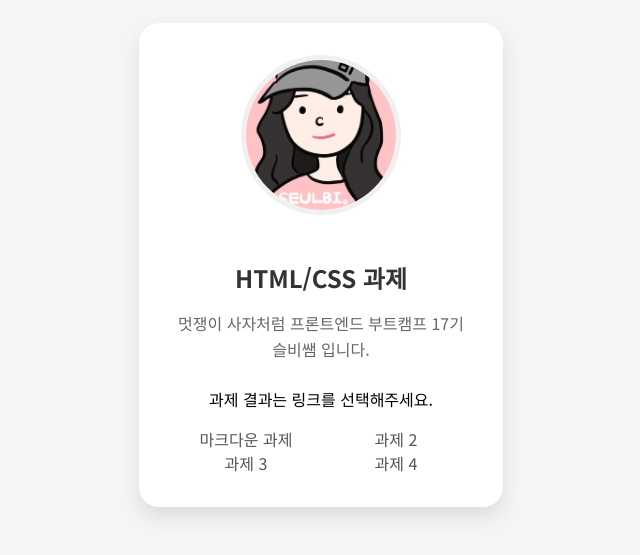
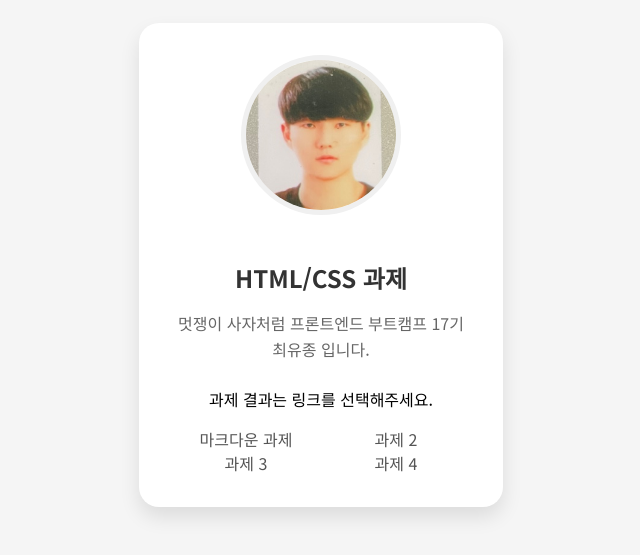
Before and after one commit to jjong0/homework, a website: page index.html in a window 1280 px wide. Shown: the part 135-690 px from the top of the page, without its empty margins (319-959 px from the left). Drawn offline with Linux system fonts and the light colour scheme.

Commit message:
과제 작성자 이름 변경

```diff
--- a/index.html
+++ b/index.html
@@ -78,9 +78,9 @@
   <body>
     <div class="profile-card">
       <!-- 상대 경로로 이미지 삽입하기 -->
-      <img src="./src/assets/profiles/ssam.jpg" alt class="profile-image" />
+      <img src="./src/assets/profiles/jong.jpeg" alt class="profile-image" />
       <h1 class="headline">HTML/CSS 과제</h1>
-      <p class="bio">멋쟁이 사자처럼 프론트엔드 부트캠프 17기 슬비쌤 입니다.</p>
+      <p class="bio">멋쟁이 사자처럼 프론트엔드 부트캠프 17기 최유종 입니다.</p>
       <p>과제 결과는 링크를 선택해주세요.</p>
       <ul class="homework-links">
         <li><a href="./src/md/markdown.md">마크다운 과제</a></li>
```
Also changed, not shown: README.md, src/assets/profiles/jong.jpeg (added).
